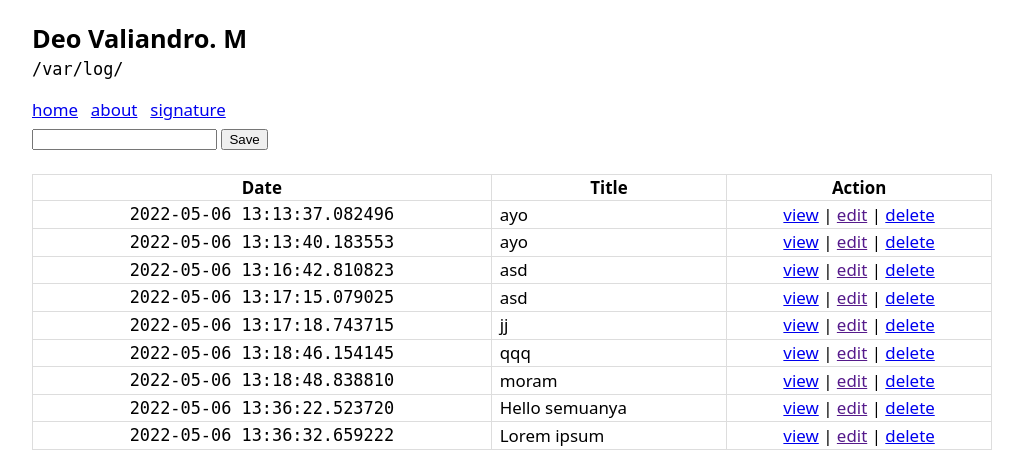
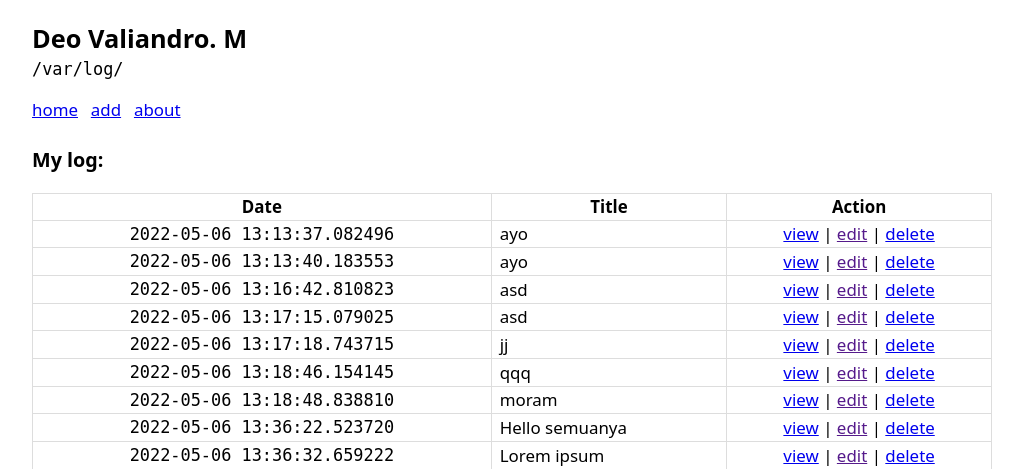
Before and after one commit to sisfok/flask-intro, a Flask app: page / in a window 1280 px wide. Shown: the top 469 px of the page, without its empty margins (128-1151 px from the left). Run offline with Flask 2, Linux system fonts and the light colour scheme; data comes from the database, SQL or seed files in the repository; both versions use the stored data as it was after the commit.

Commit message:
pindahkan add ke satu halaman lain
Signed-off-by: deovaliandro <valiandrod@gmail.com>

```diff
--- a/app.py
+++ b/app.py
@@ -30,6 +30,10 @@ def index():
         tasks = Todo.query.order_by(Todo.data_created).all()
         return render_template('index.html', tasks = tasks)
 
+@app.route('/add/')
+def add():
+    return render_template('add.html')
+
 @app.route('/show/<int:id>')
 def show(id):
     task_to_show = Todo.query.get_or_404(id)
--- a/templates/base.html
+++ b/templates/base.html
@@ -12,9 +12,9 @@
     <p class="sub"><code>/var/log/</code></p>
     <nav>
         <ul>
-            <li><a href="/todo.html">home</a></li>
+            <li><a href="/">home</a></li>
+            <li><a href="/add/">add</a></li>
             <li><a href="/about.html">about</a></li>
-            <li><a href="/signature.txt">signature</a></li>
         </ul>
     </nav>
     {% block body %}{% endblock %}
--- a/templates/index.html
+++ b/templates/index.html
@@ -6,12 +6,7 @@
 
 {% block body %}
 
-<form action="/" method="post">
-    <input type="text" name="content" id="content">
-    <input type="submit" value="Save"></input>
-</form>
-
-<br>
+<h3>My log:</h3>
 
 <table>
     <tr>
```
Also changed, not shown: templates/add.html (added, +16 -0 lines), main.db.
